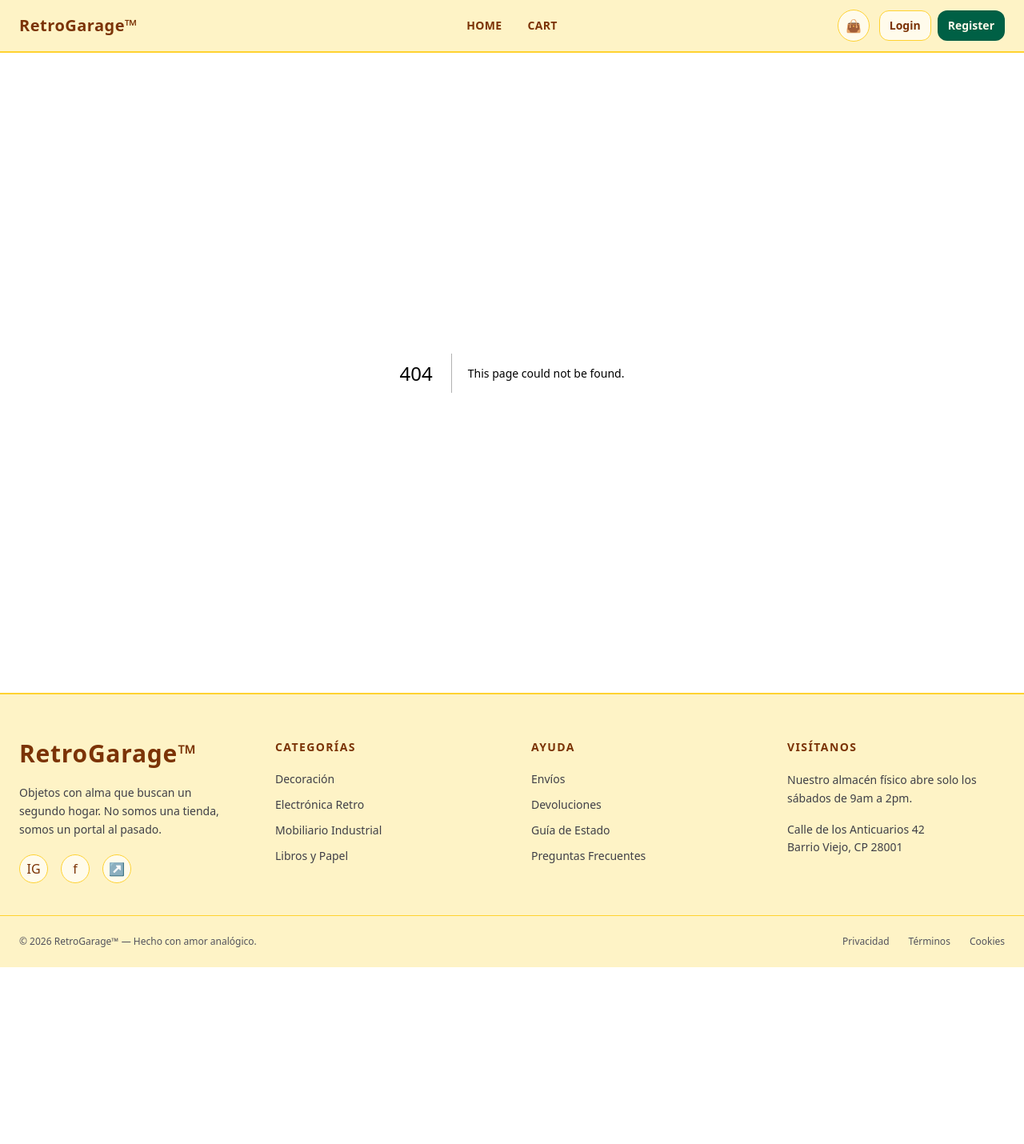
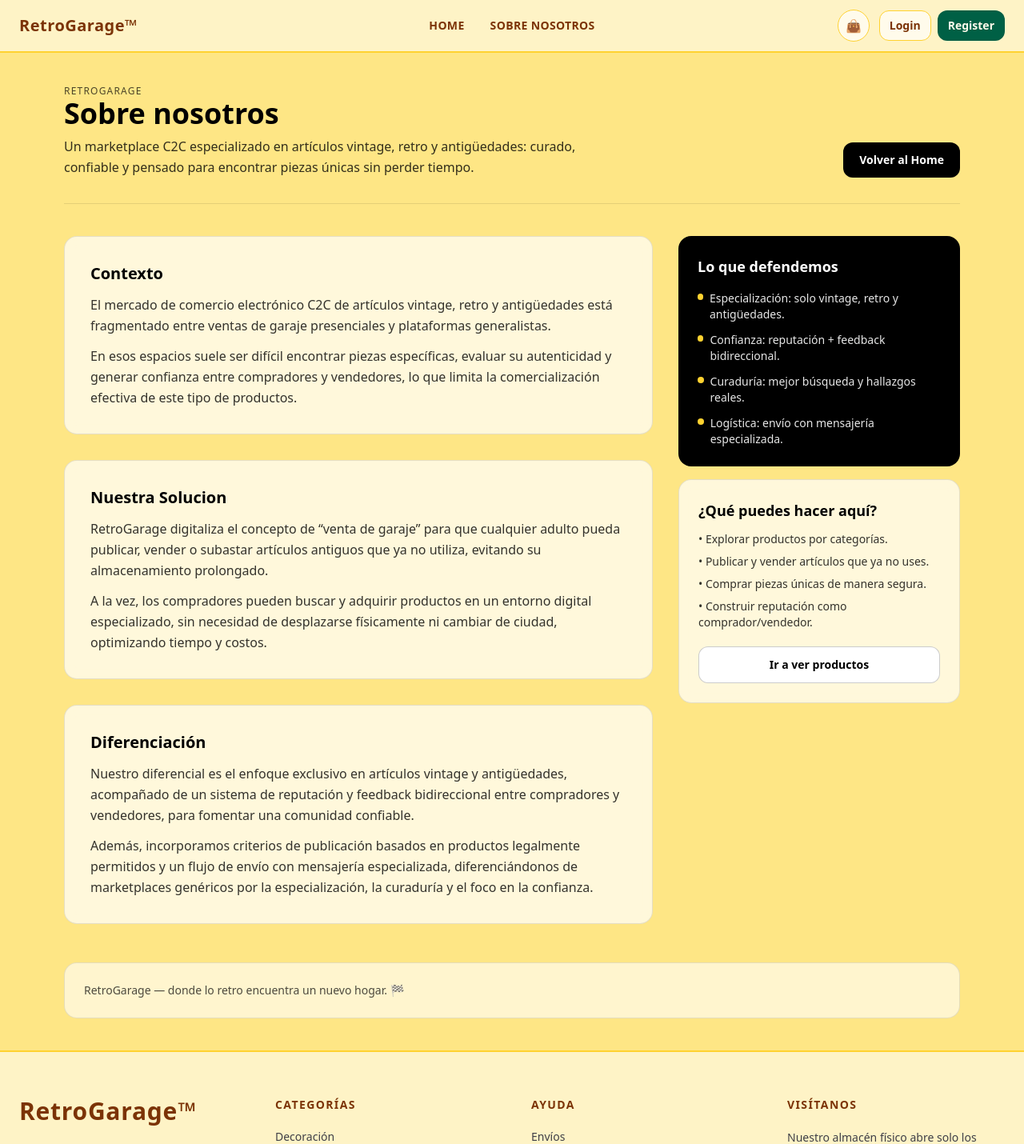
Before and after one commit to retrogaragepf/front, a Next.js app: page /aboutus in a window 1280 px wide. Before the commit this address had no page. Shown: the top 1430 px of the page at 80% size. Before the commit the page ends 1209 px from the top, so only its background shows below. Built offline with nearby package versions, Linux system fonts and the light colour scheme.

Commit message:
Navbar linkeado a Cartpage y Vista AboutUs

```diff
--- /dev/null
+++ b/src/app/aboutus/page.tsx
@@ -0,0 +1,148 @@
+// app/aboutus/page.tsx
+import Link from "next/link";
+
+export default function AboutUsPage() {
+  return (
+    <div className="w-full min-h-screen bg-amber-200">
+      <main className="max-w-6xl mx-auto px-4 py-10">
+        {/* Header */}
+        <header className="flex flex-col gap-3 sm:flex-row sm:items-end sm:justify-between">
+          <div>
+            <p className="text-xs tracking-widest uppercase text-black/70">
+              RetroGarage
+            </p>
+            <h1 className="text-3xl sm:text-4xl font-extrabold text-black">
+              Sobre nosotros
+            </h1>
+            <p className="mt-2 max-w-2xl leading-relaxed text-black/80">
+              Un marketplace C2C especializado en artículos vintage, retro y
+              antigüedades: curado, confiable y pensado para encontrar piezas
+              únicas sin perder tiempo.
+            </p>
+          </div>
+
+          <Link
+            href="/"
+            className="inline-flex items-center justify-center rounded-xl bg-black px-5 py-3 text-white text-sm font-semibold hover:opacity-90"
+          >
+            Volver al Home
+          </Link>
+        </header>
+
+        {/* Divider */}
+        <div className="mt-8 h-px w-full bg-black/10" />
+
+        {/* Content */}
+        <section className="mt-10 grid grid-cols-1 lg:grid-cols-3 gap-8">
+          {/* Left: main story */}
+          <div className="lg:col-span-2 space-y-8">
+            {/* Problema / Contexto */}
+            <article className="rounded-2xl border border-black/10 bg-white/70 backdrop-blur p-6 sm:p-8">
+              <h2 className="text-xl font-bold text-black">
+                Contexto
+              </h2>
+              <p className="mt-3 leading-relaxed text-black/80">
+                El mercado de comercio electrónico C2C de artículos vintage,
+                retro y antigüedades está fragmentado entre ventas de garaje
+                presenciales y plataformas generalistas.
+              </p>
+              <p className="mt-3 leading-relaxed text-black/80">
+                En esos espacios suele ser difícil encontrar piezas específicas,
+                evaluar su autenticidad y generar confianza entre compradores y
+                vendedores, lo que limita la comercialización efectiva de este
+                tipo de productos.
+              </p>
+            </article>
+
+            {/* Solución */}
+            <article className="rounded-2xl border border-black/10 bg-white/70 backdrop-blur p-6 sm:p-8">
+              <h2 className="text-xl font-bold text-black">
+                Nuestra Solucion
+              </h2>
+              <p className="mt-3 leading-relaxed text-black/80">
+                RetroGarage digitaliza el concepto de “venta de garaje” para que
+                cualquier adulto pueda publicar, vender o subastar artículos
+                antiguos que ya no utiliza, evitando su almacenamiento
+                prolongado.
+              </p>
+              <p className="mt-3 leading-relaxed text-black/80">
+                A la vez, los compradores pueden buscar y adquirir productos en
+                un entorno digital especializado, sin necesidad de desplazarse
+                físicamente ni cambiar de ciudad, optimizando tiempo y costos.
+              </p>
+            </article>
+
+            {/* Propuesta de valor */}
+            <article className="rounded-2xl border border-black/10 bg-white/70 backdrop-blur p-6 sm:p-8">
+              <h2 className="text-xl font-bold text-black">
+                Diferenciación
+              </h2>
+              <p className="mt-3 leading-relaxed text-black/80">
+                Nuestro diferencial es el enfoque exclusivo en artículos vintage
+                y antigüedades, acompañado de un sistema de reputación y
+                feedback bidireccional entre compradores y vendedores, para
+                fomentar una comunidad confiable.
+              </p>
+              <p className="mt-3 leading-relaxed text-black/80">
+                Además, incorporamos criterios de publicación basados en
+                productos legalmente permitidos y un flujo de envío con
+                mensajería especializada, diferenciándonos de marketplaces
+                genéricos por la especialización, la curaduría y el foco en la
+                confianza.
+              </p>
+            </article>
+          </div>
+
+          {/* Right: highlights */}
+          <aside className="lg:col-span-1 space-y-4">
+            <div className="rounded-2xl bg-black text-white p-6">
+              <h3 className="text-lg font-bold">Lo que defendemos</h3>
+              <ul className="mt-4 space-y-3 text-sm text-white/90">
+                <li className="flex gap-2">
+                  <span className="mt-1 h-2 w-2 rounded-full bg-amber-300" />
+                  Especialización: solo vintage, retro y antigüedades.
+                </li>
+                <li className="flex gap-2">
+                  <span className="mt-1 h-2 w-2 rounded-full bg-amber-300" />
+                  Confianza: reputación + feedback bidireccional.
+                </li>
+                <li className="flex gap-2">
+                  <span className="mt-1 h-2 w-2 rounded-full bg-amber-300" />
+                  Curaduría: mejor búsqueda y hallazgos reales.
+                </li>
+                <li className="flex gap-2">
+                  <span className="mt-1 h-2 w-2 rounded-full bg-amber-300" />
+                  Logística: envío con mensajería especializada.
+                </li>
+              </ul>
+            </div>
+
+            <div className="rounded-2xl border border-black/10 bg-white/70 backdrop-blur p-6">
+              <h3 className="text-lg font-bold text-black">
+                ¿Qué puedes hacer aquí?
+              </h3>
+              <ul className="mt-3 space-y-2 text-sm text-black/80">
+                <li>• Explorar productos por categorías.</li>
+                <li>• Publicar y vender artículos que ya no uses.</li>
+                <li>• Comprar piezas únicas de manera segura.</li>
+                <li>• Construir reputación como comprador/vendedor.</li>
+              </ul>
+
+              <Link
+                href="/"
+                className="mt-5 inline-flex w-full items-center justify-center rounded-xl border border-black/20 bg-white px-5 py-3 text-sm font-semibold text-black hover:bg-black/5"
+              >
+                Ir a ver productos
+              </Link>
+            </div>
+          </aside>
+        </section>
+
+        {/* Footer mini */}
+        <footer className="mt-12 rounded-2xl border border-black/10 bg-white/60 p-6 text-sm text-black/70">
+          <p>RetroGarage — donde lo retro encuentra un nuevo hogar. 🏁</p>
+        </footer>
+      </main>
+    </div>
+  );
+}
--- a/src/components/Navbar.tsx
+++ b/src/components/Navbar.tsx
@@ -61,10 +61,10 @@ function Navbar() {
 
             <li>
               <Link
-                href="/cart"
+                href="/aboutus"
                 className="border-b-2 border-transparent hover:border-amber-800 hover:text-emerald-900 transition"
               >
-                Cart
+                Sobre Nosotros
               </Link>
             </li>
           </ul>
```
Also changed, not shown: src/components/registerform/RegisterForm.tsx (+58 -26 lines).
